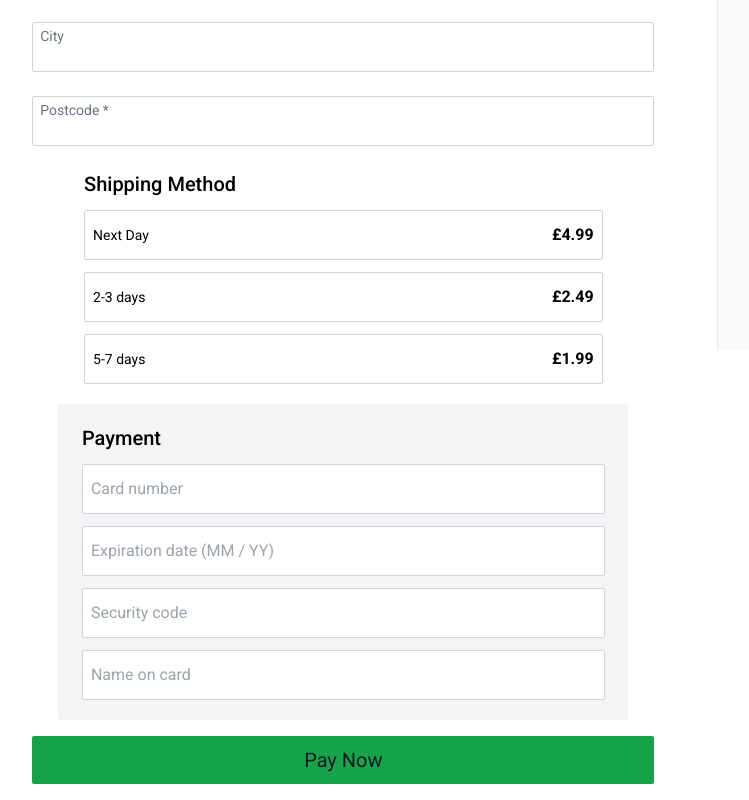
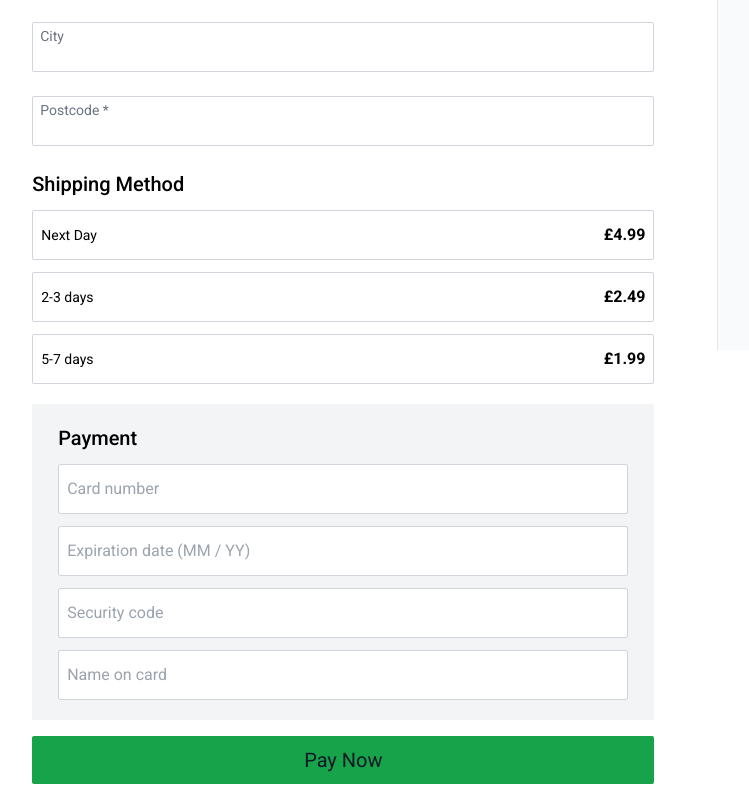
Before and after one commit to nadrojb/ecom-store-react-typescript, a React (Vite) app: page /checkout in a window 1280 px wide. Shown: the part 450-1250 px from the top of the page, without its empty margins (30-779 px from the left). Built offline with nearby package versions, Linux system fonts and the light colour scheme.

Commit message:
working on form styling

```diff
--- a/src/Pages/Checkout/index.tsx
+++ b/src/Pages/Checkout/index.tsx
@@ -137,7 +137,7 @@ function Checkout() {
                 Postcode *
               </label>
             </div>
-            <div className="w-10/12 mx-auto">
+            <div className="mx-auto">
               <h2 className="text-xl font-medium">Shipping Method</h2>
               <button
                 onClick={() => handleShippingOption(4.99, "option1")}
@@ -174,11 +174,11 @@ function Checkout() {
               </button>
             </div>
             <div>
-              <div className="mt-5 bg-gray-100 w-11/12 mx-auto rounded-sm">
+              <div className="mt-5 bg-gray-100 mx-auto rounded-sm">
                 <div className="w-11/12 mx-auto py-5">
                   <h2 className="text-xl font-medium mb-3">Payment</h2>
                   <label className="hidden">Card number</label>
-                  <input
+                  <input required
                     placeholder="Card number"
                     type="text"
                     className="w-full py-3 border border-gray-300 rounded-sm px-2"
@@ -187,7 +187,7 @@ function Checkout() {
                     <label className="hidden" htmlFor="">
                       Expiration date
                     </label>
-                    <input
+                    <input required
                       placeholder="Expiration date (MM / YY)"
                       type="text"
                       className="w-full py-3 mt-3 border border-gray-300 rounded-sm px-2"
@@ -195,7 +195,7 @@ function Checkout() {
                     <label className="hidden" htmlFor="">
                       Security Code
                     </label>
-                    <input
+                    <input required
                       placeholder="Security code"
                       type="number"
                       className="w-full py-3 mt-3 border border-gray-300 rounded-sm px-2"
@@ -204,7 +204,7 @@ function Checkout() {
                   <label className="hidden" htmlFor="">
                     Name on card
                   </label>
-                  <input
+                  <input required
                     placeholder="Name on card"
                     type="text"
                     className="w-full py-3 mt-3 border border-gray-300 rounded-sm px-2"
```
